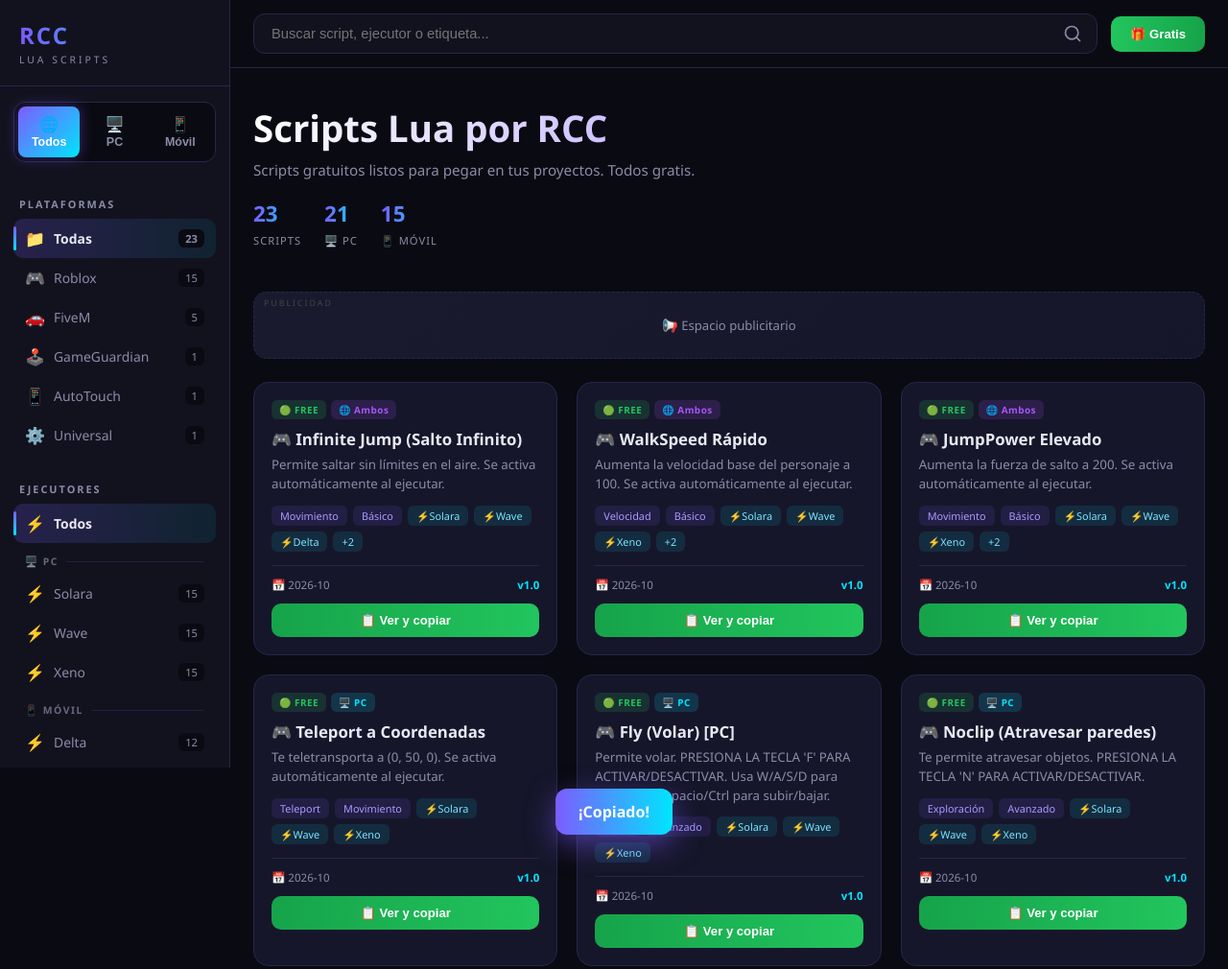
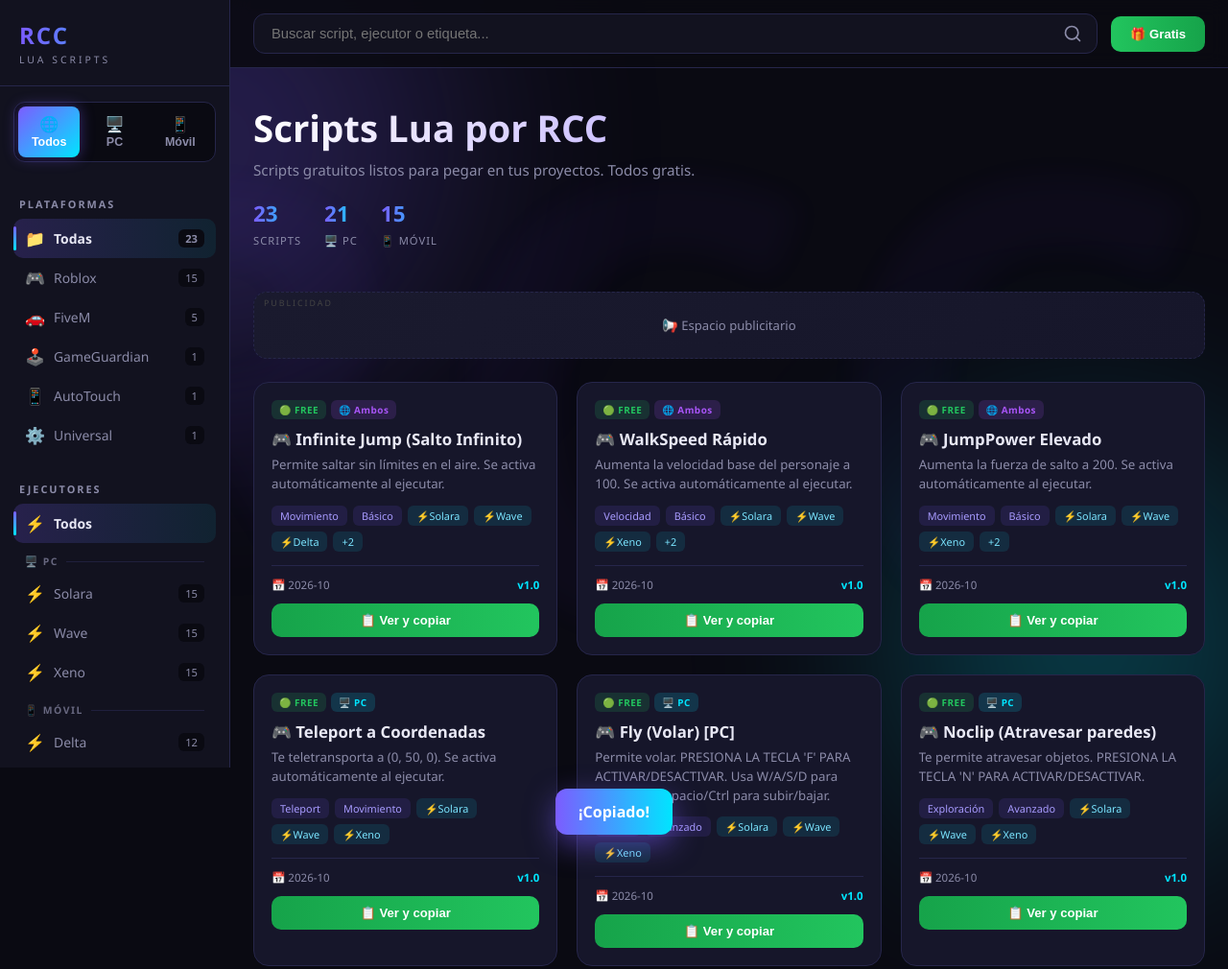
Before and after one commit to drillbobhii-star/rcc, a plain HTML site: page index.html in a window 1280 px wide. Shown: the top 1010 px of the page at 96% size. Drawn offline with Linux system fonts and the light colour scheme.

Commit message:
index.html

```diff
--- a/index.html
+++ b/index.html
@@ -1,6 +1,9 @@
 <!DOCTYPE html>
 <html lang="es">
 <head>
+<!-- ETIQUETA DE VERIFICACIÓN DE MONETAG (NO BORRAR) -->
+<meta name="monetag" content="e44ff31eaa440a1710ce15a33c12a881">
+
 <meta charset="UTF-8">
 <meta name="viewport" content="width=device-width, initial-scale=1.0">
 <title>RCC — Scripts Lua</title>
@@ -15,6 +18,35 @@
   }
   *{box-sizing:border-box;margin:0;padding:0}
   body{font-family:'Segoe UI',system-ui,sans-serif;background:var(--bg);color:var(--text);overflow-x:hidden;min-height:100vh}
+
+  /* ==========================================
+     FONDO ANIMADO PERSONALIZADO (RCC + Burbujas)
+     ========================================== */
+  .bg-text {
+    position: fixed;
+    top: 50%;
+    left: 50%;
+    transform: translate(-50%, -50%);
+    font-size: 45vw;
+    font-weight: 900;
+    color: rgba(124, 92, 255, 0.04); /* Color morado casi invisible */
+    filter: blur(15px);
+    z-index: 0;
+    pointer-events: none;
+    white-space: nowrap;
+    animation: pulseBg 8s infinite alternate;
+  }
+  @keyframes pulseBg {
+    0% { transform: translate(-50%, -50%) scale(1); opacity: 0.6; }
+    100% { transform: translate(-50%, -50%) scale(1.15); opacity: 1; }
+  }
+  .blob { position: fixed; border-radius: 50%; filter: blur(120px); opacity: 0.25; z-index: 0; pointer-events: none; }
+  .blob1 { width: 500px; height: 500px; background: var(--accent); top: -150px; left: -100px; animation: float1 14s infinite ease-in-out; }
+  .blob2 { width: 400px; height: 400px; background: var(--accent2); bottom: -100px; right: -100px; animation: float2 18s infinite ease-in-out; }
+  @keyframes float1 { 0%, 100% { transform: translate(0, 0); } 50% { transform: translate(80px, 60px); } }
+  @keyframes float2 { 0%, 100% { transform: translate(0, 0); } 50% { transform: translate(-70px, -50px); } }
+  /* ========================================== */
+
   .app{display:flex;min-height:100vh;position:relative;z-index:1}
   .sidebar{width:var(--sidebar-w);background:#12121f;border-right:1px solid var(--border);position:fixed;top:0;left:0;bottom:0;z-index:1001;display:flex;flex-direction:column;padding:20px 0;overflow-y:auto;transition:transform .3s ease}
   .sidebar::-webkit-scrollbar{width:6px}
@@ -40,7 +72,7 @@
   .group-header{font-size:.65rem;color:var(--muted);text-transform:uppercase;letter-spacing:1.5px;padding:12px 12px 6px;font-weight:700;opacity:.7;display:flex;align-items:center;gap:8px}
   .group-header::after{content:"";flex:1;height:1px;background:var(--border)}
   .main{flex:1;margin-left:var(--sidebar-w);min-width:0;transition:margin-left .3s ease}
-  header{position:sticky;top:0;z-index:50;background:#0a0a12;border-bottom:1px solid var(--border)}
+  header{position:sticky;top:0;z-index:50;background:rgba(10,10,18,0.9);backdrop-filter:blur(10px);border-bottom:1px solid var(--border)}
   .topbar{max-width:1300px;margin:auto;padding:14px 24px;display:flex;align-items:center;gap:14px}
   .hamburger{display:none;background:none;border:1px solid var(--border);color:var(--text);width:40px;height:40px;border-radius:10px;cursor:pointer;font-size:1.2rem}
   .search-top{flex:1;position:relative}
@@ -49,17 +81,17 @@
   .search-top svg{position:absolute;right:16px;top:50%;transform:translateY(-50%);width:20px;height:20px;stroke:var(--muted)}
   .btn-free{background:linear-gradient(90deg,var(--free),#16a34a);color:#fff;border:none;padding:11px 20px;border-radius:10px;font-weight:800;font-size:.82rem;cursor:pointer;transition:.3s;white-space:nowrap}
   .btn-free:hover{transform:translateY(-2px);box-shadow:0 8px 25px rgba(34,197,94,.4)}
-  .hero{max-width:1300px;margin:auto;padding:36px 24px 8px}
+  .hero{max-width:1300px;margin:auto;padding:36px 24px 8px;position:relative;z-index:1}
   .hero h2{font-size:clamp(1.6rem,4vw,2.4rem);font-weight:800;background:linear-gradient(90deg,#fff,var(--accent),var(--accent2));background-size:200% auto;-webkit-background-clip:text;background-clip:text;color:transparent;animation:shine 5s linear infinite}
   @keyframes shine{to{background-position:200% center}}
   .hero p{color:var(--muted);margin-top:8px;font-size:.95rem}
   .stats{display:flex;gap:24px;margin-top:20px;flex-wrap:wrap}
   .stat b{display:block;font-size:1.4rem;background:linear-gradient(90deg,var(--accent),var(--accent2));-webkit-background-clip:text;background-clip:text;color:transparent}
   .stat small{color:var(--muted);font-size:.7rem;letter-spacing:1px;text-transform:uppercase}
-  .active-filters{max-width:1300px;margin:auto;padding:16px 24px 0;display:flex;gap:8px;flex-wrap:wrap}
+  .active-filters{max-width:1300px;margin:auto;padding:16px 24px 0;display:flex;gap:8px;flex-wrap:wrap;position:relative;z-index:1}
   .chip{background:rgba(124,92,255,.15);border:1px solid rgba(124,92,255,.3);color:#a89bff;padding:5px 12px;border-radius:999px;font-size:.75rem;display:flex;align-items:center;gap:6px}
   .chip button{background:none;border:none;color:inherit;cursor:pointer;font-size:1rem;line-height:1;padding:0}
-  .grid{max-width:1300px;margin:auto;padding:24px;display:grid;grid-template-columns:repeat(auto-fill,minmax(300px,1fr));gap:20px}
+  .grid{max-width:1300px;margin:auto;padding:24px;display:grid;grid-template-columns:repeat(auto-fill,minmax(300px,1fr));gap:20px;position:relative;z-index:1}
   .card{background:var(--card);border:1px solid var(--border);border-radius:16px;padding:18px;cursor:pointer;transition:.35s cubic-bezier(.2,.8,.2,1);opacity:0;transform:translateY(20px);position:relative;overflow:hidden}
   .card.show{opacity:1;transform:translateY(0)}
   .card:hover{transform:translateY(-5px);border-color:var(--free);box-shadow:0 12px 35px rgba(34,197,94,.2)}
@@ -79,7 +111,7 @@
   .ver{color:var(--accent2);font-weight:700}
   .card-action{margin-top:12px;width:100%;padding:10px;border-radius:10px;border:none;font-weight:800;font-size:.82rem;cursor:pointer;transition:.3s;display:flex;align-items:center;justify-content:center;gap:6px;background:linear-gradient(90deg,#16a34a,#22c55e);color:#fff}
   .card-action:hover{transform:translateY(-2px);filter:brightness(1.1)}
-  .ad-banner{max-width:1300px;margin:20px auto 0;padding:0 24px}
+  .ad-banner{max-width:1300px;margin:20px auto 0;padding:0 24px;position:relative;z-index:1}
   .ad-box{background:linear-gradient(135deg,#1a1a2e,#16162a);border:1px dashed var(--border);border-radius:14px;padding:18px;text-align:center;color:var(--muted);font-size:.82rem;position:relative;min-height:70px;display:flex;align-items:center;justify-content:center}
   .ad-box::before{content:"PUBLICIDAD";position:absolute;top:5px;left:10px;font-size:.55rem;letter-spacing:2px;color:#444}
   .modal{position:fixed;inset:0;z-index:2000;display:none;align-items:center;justify-content:center;padding:16px;background:rgba(0,0,0,.85)}
@@ -113,6 +145,7 @@
     .grid{padding:20px 16px;grid-template-columns:repeat(auto-fill,minmax(260px,1fr))}
     .active-filters{padding:12px 16px 0}
     .ad-banner{padding:0 16px}
+    .bg-text{font-size: 70vw;}
   }
   @media(max-width:480px){
     .grid{grid-template-columns:1fr}
@@ -121,6 +154,11 @@
 </style>
 </head>
 <body>
+
+<!-- FONDO ANIMADO -->
+<div class="bg-text">RCC</div>
+<div class="blob blob1"></div>
+<div class="blob blob2"></div>
 
 <div class="overlay" id="overlay"></div>
 
@@ -223,10 +261,8 @@
 const sidebar = document.getElementById('sidebar');
 const overlay = document.getElementById('overlay');
 
-// Cargar los scripts desde el archivo JSON de GitHub
 async function loadScripts(){
   try {
-    // Busca el archivo en la misma carpeta de GitHub
     const res = await fetch('scripts.json');
     if(!res.ok) throw new Error('No se encontró el archivo scripts.json');
 
@@ -391,7 +427,6 @@
       <button class="btn btn-ghost" onclick="closeModal()">Cerrar</button>
     </div>
   `;
-  // Aquí ya lee el código directamente del JSON
   document.getElementById('modalCode').textContent = s.code;
 
   modal.classList.add('open');
@@ -424,4 +459,4 @@
 </script>
 
 </body>
-    </html>
+</html>
```
